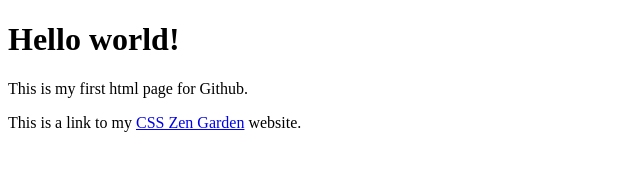
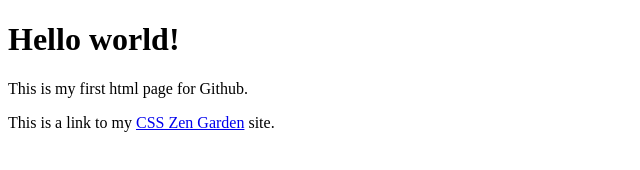
Before and after one commit to tay-pham/tay-pham.github.io, a plain HTML site: page index.html in a window 1280 px wide. Shown: the full height of the page, 0-640 px from the left. Drawn offline with Linux system fonts and the light colour scheme.

Commit message:
Update index.html

```diff
--- a/index.html
+++ b/index.html
@@ -6,7 +6,7 @@
     <body>
         <h1>Hello world!</h1>
         <p>This is my first html page for Github.</p>
-        <p>This is a link to my <a href = "https://tay-pham.github.io/csszengarden/">CSS Zen Garden</a> website.</p>
+        <p>This is a link to my <a href = "https://tay-pham.github.io/csszengarden/">CSS Zen Garden</a> site.</p>
     </body>
 
 </html>
```
